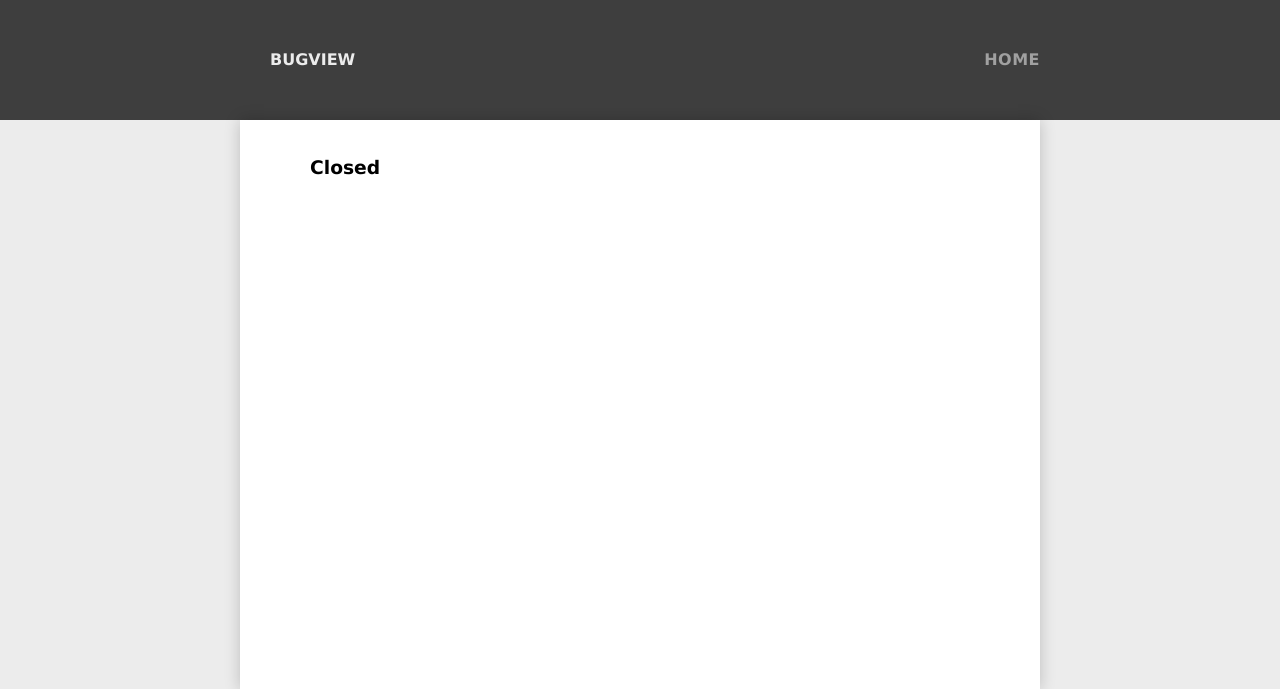
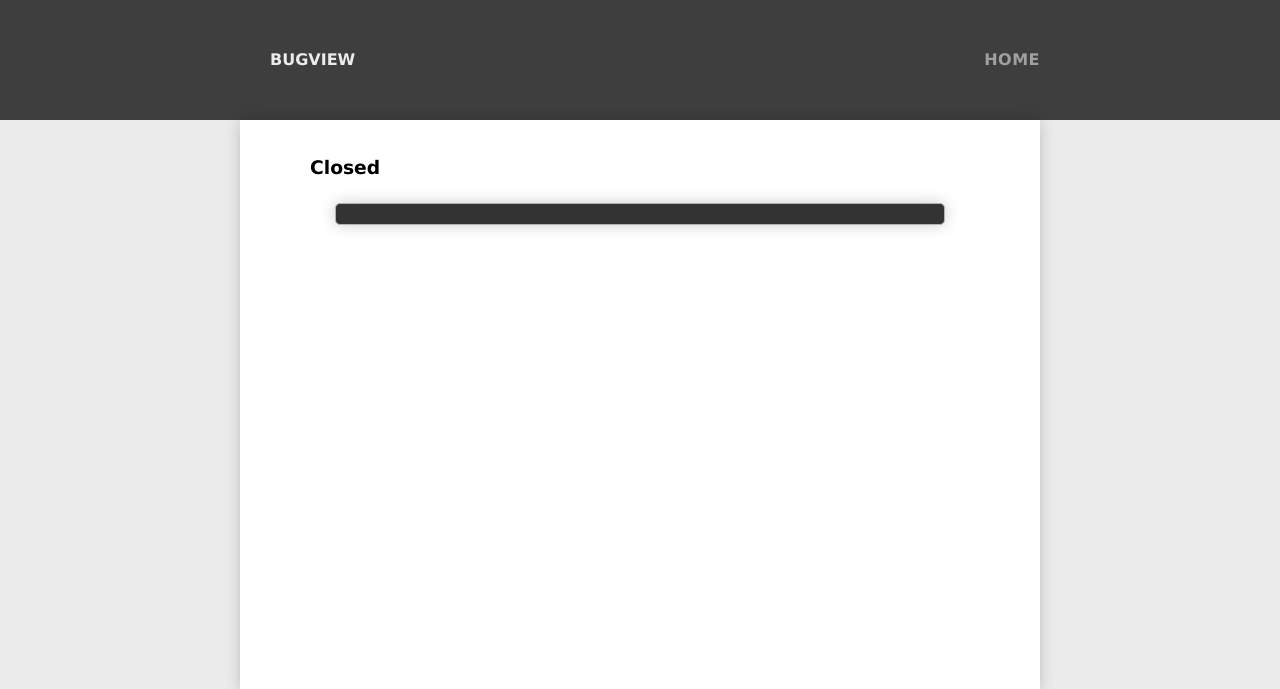
Before and after one commit to paultag/organized, a Flask app: template site/templates/bug.html in a window 1280 px wide. Shown: the top 689 px of the page. Run offline with Flask 2, Linux system fonts and the light colour scheme; the template is opened without the code that fills it, so the values that code supplies are empty; parts of the project's set-up code (start-up, migrations or seed data) failed here and were passed over.

Commit message:
small tweaks to this and that

```diff
--- /dev/null
+++ b/requirements.txt
@@ -0,0 +1,5 @@
+flask
+SOAPpy
+pymongo
+setuptools
+launchpadlib
--- a/site/static/css/organized.css
+++ b/site/static/css/organized.css
@@ -27,3 +27,11 @@ span.tag {
     padding:          5px;
     border-radius:    5px;
 }
+
+pre.sane {
+    white-space:      pre-wrap;
+    white-space:      -moz-pre-wrap;
+    white-space:      -pre-wrap;
+    white-space:      -o-pre-wrap;
+    word-wrap:        break-word;
+}
--- a/site/templates/bug.html
+++ b/site/templates/bug.html
@@ -13,4 +13,5 @@ bugview
     {% for tag in bug.tags %}
         <span class = 'tag' >{{tag.name}}</span>
     {% endfor %}
+    <pre class = 'sane' >{{bug.body}}</pre>
 {% endblock %}
```
Also changed, not shown: organized/importers/bts.py (+4 -3 lines).
